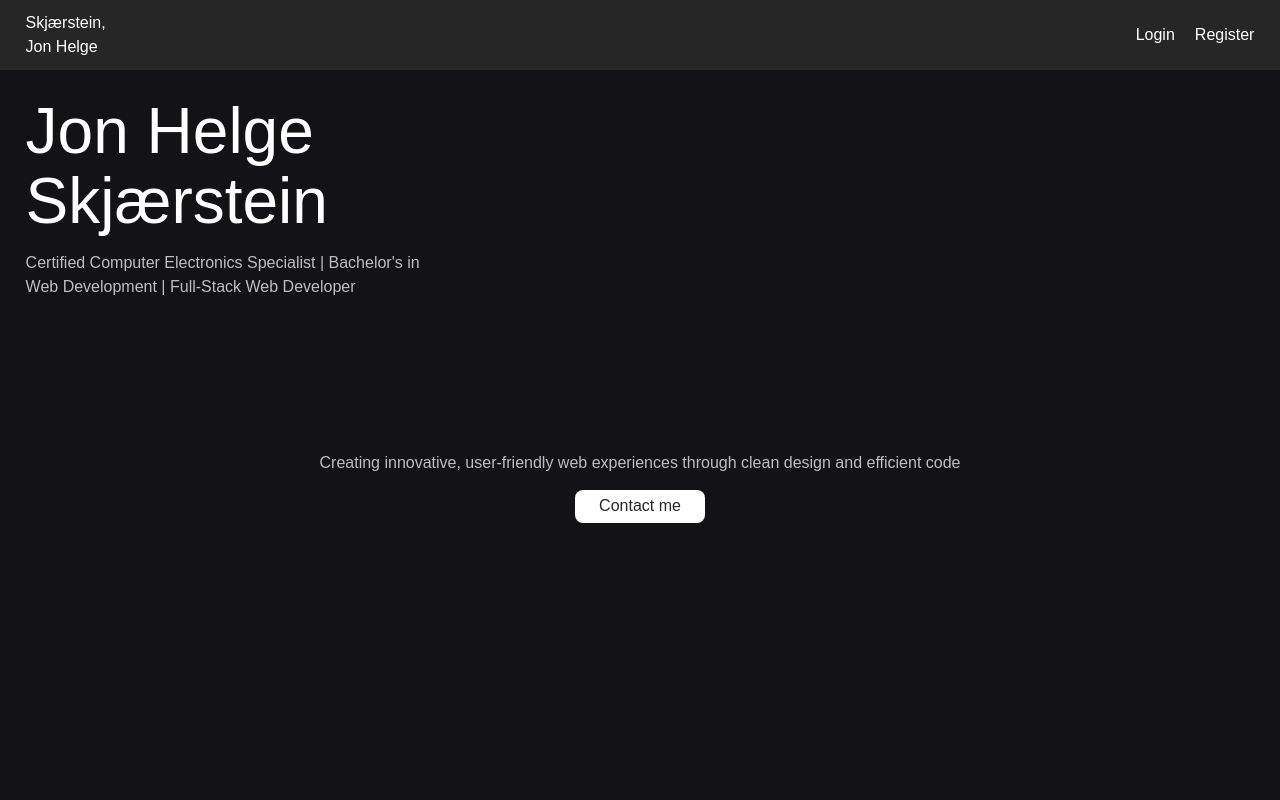
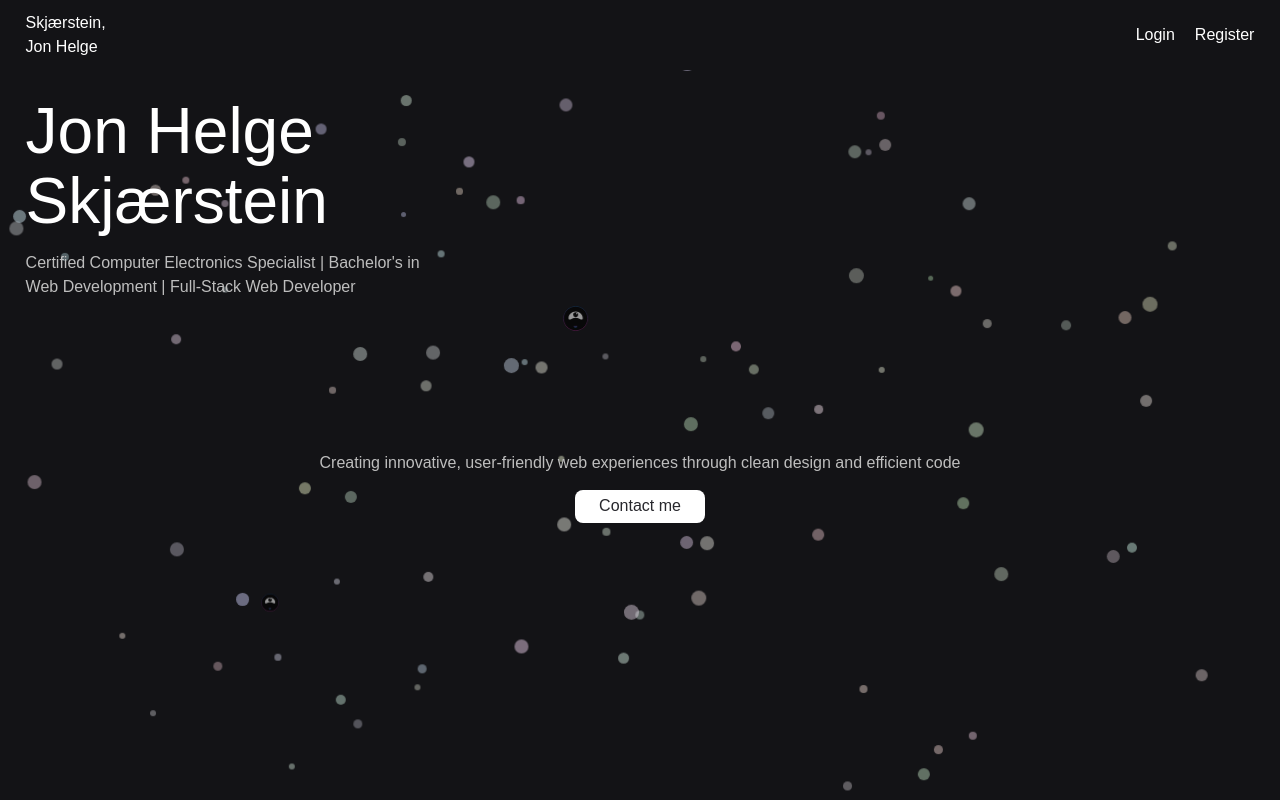
Before and after one commit to Jonhels/HelgeHub, a React (Vite) app in the folder my-app/: page / in a window 1280 px wide. Shown: the top 800 px of the page. Built offline with nearby package versions, Linux system fonts and the light colour scheme; no server answers.

Commit message:
animated header added logo chance in animation

```diff
--- a/my-app/src/components/header/Header.css
+++ b/my-app/src/components/header/Header.css
@@ -2,9 +2,30 @@
     background-color: var(--dark-background-color);
     height: 100vh;
     padding: 2%;
+    position: relative;
+    overflow: hidden; /* Prevent particles from overflowing the header */
 }
 
-.headerInformation {}
+.headerParticles {
+    position: absolute;
+    top: 0;
+    left: 0;
+    width: 100%;
+    height: 100%;
+    z-index: 0; /* Particles behind the content */
+    pointer-events: none; /* Prevent interaction with particles */
+}
+
+.particle {
+    position: absolute;
+    z-index: 0;
+    pointer-events: none;
+}
+
+.headerInformation {
+    z-index: 1;
+    position: relative;
+}
 
 .headerInformation__title {
     color: var(--font-color-light);
@@ -25,6 +46,8 @@
     justify-content: center;
     flex-direction: column-reverse;
     height: 50%;
+    z-index: 1;
+    position: relative;
 }
 
 .headerContact {
@@ -55,6 +78,7 @@
 .headerContact__link:hover {
     color: var(--font-color-gray-header);
 }
+
 
 
 /* Media Queries for Responsiveness */
--- a/my-app/src/components/header/Header.jsx
+++ b/my-app/src/components/header/Header.jsx
@@ -1,10 +1,79 @@
 import React from "react";
-import { Link } from "react-router-dom";
+import { motion } from "framer-motion";
 import "./Header.css";
+import Jacke from "../../icons/Jacke.svg";
+
+// Utility to generate random values
+const randomValue = (min, max) => Math.random() * (max - min) + min;
+
+const Particle = ({ headerWidth, headerHeight }) => {
+    const size = randomValue(5, 15); // Random size
+    const isLogo = Math.random() < 0.05; // 5% chance of being a logo particle
+
+    return  isLogo ?(
+        <motion.img
+        src={Jacke}
+        alt="Logo Particle"
+        className="particle"
+        style={{
+            width: size * 3, // Slightly larger for visibility
+            height: size * 3,
+            borderRadius: "50%",
+        }}
+        initial={{
+            x: randomValue(0, headerWidth), // Initial x position spans the width
+            y: randomValue(0, headerHeight), // Initial y position spans the height
+            opacity: 0,
+        }}
+        animate={{
+            x: randomValue(-headerWidth, headerWidth), // Move particles randomly in width
+            y: randomValue(-headerHeight, headerHeight), // Move particles randomly in height
+            opacity: [0, 1, 0], // Fade in and out
+        }}
+        transition={{
+            duration: randomValue(25, 30), // Random animation duration
+            repeat: Infinity, // Infinite loop
+            ease: "easeInOut",
+        }}
+    /> ) : (
+        <motion.div
+            className="particle"
+            style={{
+                width: size,
+                height: size,
+                backgroundColor: `rgba(${randomValue(200, 255)}, ${randomValue(200, 255)}, ${randomValue(200, 255)}, 0.8)`,
+                borderRadius: "50%",
+            }}
+            initial={{
+                x: randomValue(0, headerWidth), // Initial x position spans the width
+                y: randomValue(0, headerHeight), // Initial y position spans the height
+                opacity: 0,
+            }}
+            animate={{
+                x: randomValue(-headerWidth, headerWidth), // Move particles randomly in width
+                y: randomValue(-headerHeight, headerHeight), // Move particles randomly in height
+                opacity: [0, 1, 0], // Fade in and out
+            }}
+            transition={{
+                duration: randomValue(25, 30), // Random animation duration
+                repeat: Infinity, // Infinite loop
+                ease: "easeInOut",
+            }}
+        />
+    );
+};
 
 const Header = () => {
+    const headerWidth = window.innerWidth; // Full width of the viewport
+    const headerHeight = window.innerHeight; // Full height of the viewport
+
     return (
         <div className="header">
+            <div className="headerParticles">
+                {Array.from({ length: 100 }).map((_, index) => (
+                    <Particle key={index} headerWidth={headerWidth} headerHeight={headerHeight} />
+                ))}
+            </div>
             <div className="headerInformation">
                 <h1 className="headerInformation__title">Jon Helge Skjærstein</h1>
                 <p className="headerInformation__subtitle">
@@ -16,13 +85,13 @@ const Header = () => {
                     <p className="headerContact__text">
                         Creating innovative, user-friendly web experiences through clean design and efficient code
                     </p>
-                    {/* <Link to="/contact" className="headerContact__link">Contact me</Link> */}
-                    <a className="headerContact__link" href="mailto:jon.helge@skjaerstein.com">Contact me</a>
+                    <a className="headerContact__link" href="mailto:jon.helge@skjaerstein.com">
+                        Contact me
+                    </a>
                 </div>
             </div>
         </div>
     );
 };
 
-
 export default Header;
--- a/my-app/src/components/nav/Navbar.css
+++ b/my-app/src/components/nav/Navbar.css
@@ -2,7 +2,7 @@ nav {
     width: 100%;
     padding: 0 2%;
     height: 70px;
-    background-color: var(--navigation-background-color);
+    background-color: var(--dark-background-color);
     display: flex;
     align-items: center;
     justify-content: space-between;
```
